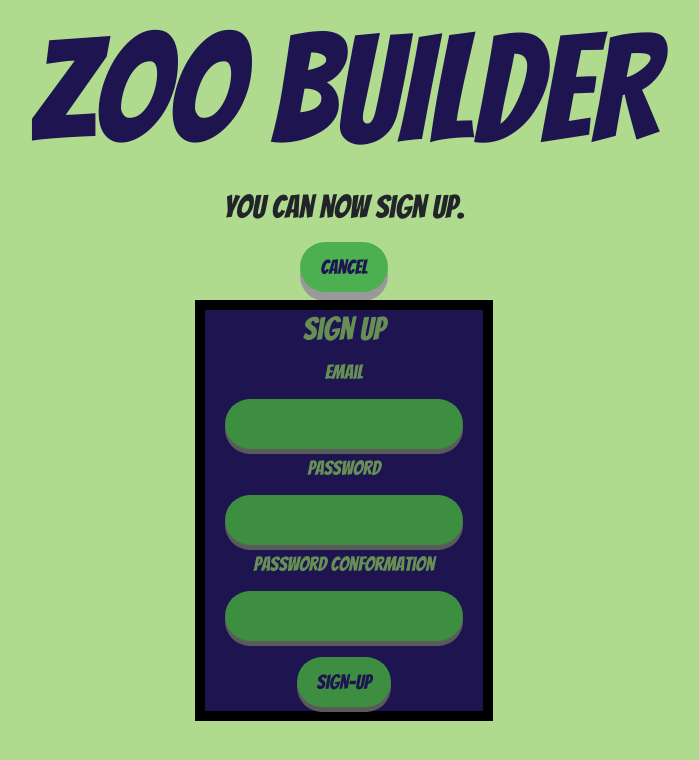
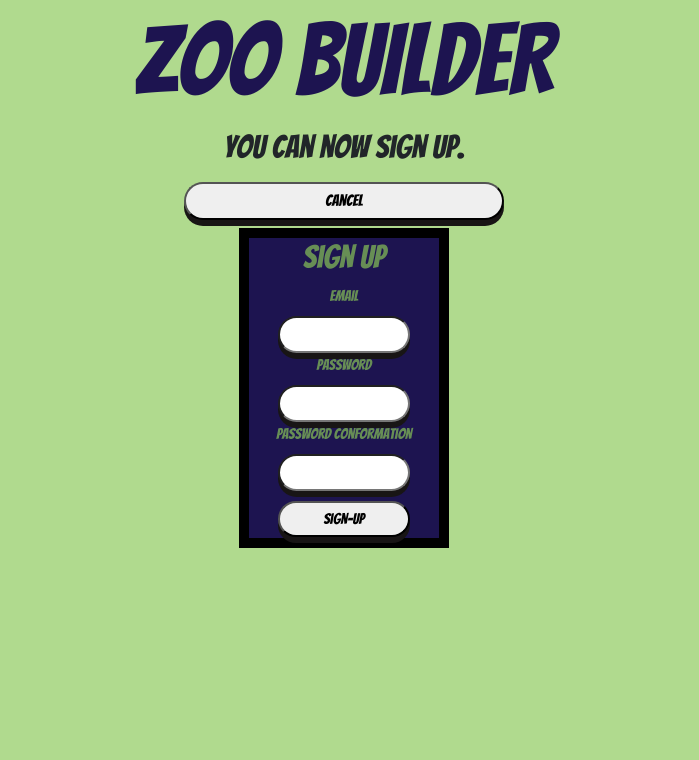
Before and after one commit to arnau321/zoo-builder-client, a website built with webpack: page index.html in a window 1280 px wide. Both pictures are taken after a click on the button "Sign Up". Shown: the whole page, without its empty margins (296-995 px from the left). Built offline with nearby package versions, Linux system fonts and the light colour scheme.

Commit message:
Adjust design

```diff
--- a/app/styles/index.scss
+++ b/app/styles/index.scss
@@ -5,50 +5,27 @@
   --form-background-color: rgb(29, 20, 80);
   --line-color: black;
 }
+* {box-sizing:border-box;}
 body {
   font-family: 'Bangers', cursive;
   background-color: var(--background-color);
 }
+
 input, button {
-  /*border-radius: 25px;
+  border-radius: 25px;
   padding: 5px;
-  width: 200px;*/
+  width: 25%;
   margin: 8px;
-  display: inline-block;
-  padding: 10px 20px;
-  font-size: 20px;
   cursor: pointer;
-  text-align: center;
-  text-decoration: none;
-  outline: none;
-  color: var(--form-background-color);
-  background-color: #4CAF50;
-  border: none;
-  border-radius: 25px;
-  box-shadow: 0 9px #999;
-
+  box-shadow: 0 6px rgb(24, 21, 21);
 }
 input, button:active {
-  background-color: #3e8e41;
-  box-shadow: 0 5px rgb(90, 90, 90);
   transform: translateY(4px);
 }
-input, button:hover {
-  background-color: #3e8e41
-}
-.buttons{
-  display: flex;
-  justify-content: center;
-}
-:placeholder-shown {
-  color: whitesmoke;
-}
-::placeholder{
-  color:var(--form-background-color);
-}
+
 h1 {
   text-align: center;
-  font-size: 150px;
+  font-size: 100px;
   color:var(--form-background-color);
 }
 h4 {
@@ -62,41 +39,30 @@ h5 {
 
 .form {
   display: flex;
-  font-size: 20px;
+  margin: auto;
+  font-size: 15px;
   flex-direction: column;
   align-items: center;
   justify-content: top;
   border: 10px solid var(--line-color);
   background-color:var(--form-background-color);
   color:var(--background-color);
-  height: 90%vmin;
+  height: 50%vmin;
   width: max-content;
 }
-:placeholder-shown {
-  color: whitesmoke;
+/*style form fields*/
+input {
+  margin: 5px;
+  width: 80%;
 }
-::placeholder{
-  color:whitesmoke;
-}
-#sign-in, #sign-up, #change-password, #add-animal {
-  display: flex;
-  margin: auto;
-  align-items: center;
-}
+
+
 .top-buttons {
   text-align: center;
-}
-#zoo {
-  display: flex;
-  justify-content: space-evenly;
-
 }
 #animal-list {
   display: flex;
   flex-wrap: wrap;
-  padding-left: 15;
-  flex-direction: row-reverse;
-
 }
 
 .box {
--- a/index.html
+++ b/index.html
@@ -12,10 +12,8 @@
       <script src="public/application.js" type="text/javascript" charset="utf-8" defer></script>
     </head>
     <body>
-
-
-      <button class="sign-out-click" type="button">Sign Out</button>
-      <h1 id="title">ZOO BUILDER</h1>
+        <button class="sign-out-click" type="button">Sign Out</button>
+        <button class="change-password-click" type="button">Change Password</button>  <h1 id="title">ZOO BUILDER</h1>
         <div class="top-buttons">
           <!--messages-->
           <h2 id="sign-in-message"></h2>
@@ -25,10 +23,8 @@
             <!--control buttons-->
             <button class="sign-up-click" type="button">Sign Up</button>
             <button class="sign-in-click" type="button">Sign In</button>
-
             <!--button cancels sign-up sign-in with no changes made.  Back to sign-in/sign-up page-->
             <button class="cancel-click" type="button">Cancel</button>
-            <button class="change-password-click" type="button">Change Password</button>
             <button class="cancel-change-click" type="button">Cancel Change Password</button>
             <button class="show-animals-click" type="button">Show All Animals</button>
             <button class="add-animal-click" type="button">Add an Animal</button>
@@ -79,16 +75,11 @@
         <div class="column1">
           <form id="add-animal" class="form">
             <h2>Add Animal</h2>
-            <label>Name</label>
-            <input name="animal[name]" type="name">
-            <label>Type</label>
-            <input name="animal[type]" type="type">
-            <label>Age</label>
-            <input name="animal[age]" type="age">
-            <label>Size</label>
-            <input name="animal[size]" type="size">
-            <label>Food Type</label>
-            <input name="animal[foodType]" type="foodType">
+            <input name="animal[name]" type="name" placeholder="Name">
+            <input name="animal[type]" type="type" placeholder="Type">
+            <input name="animal[age]" type="age" placeholder="Age">
+            <input name="animal[size]" type="size" placeholder="Size">
+            <input name="animal[foodType]" type="foodType" placeholder="Food">
             <input id="create-animal-button" type="submit" value="Create Animal">
            </form>
           </div>
```
